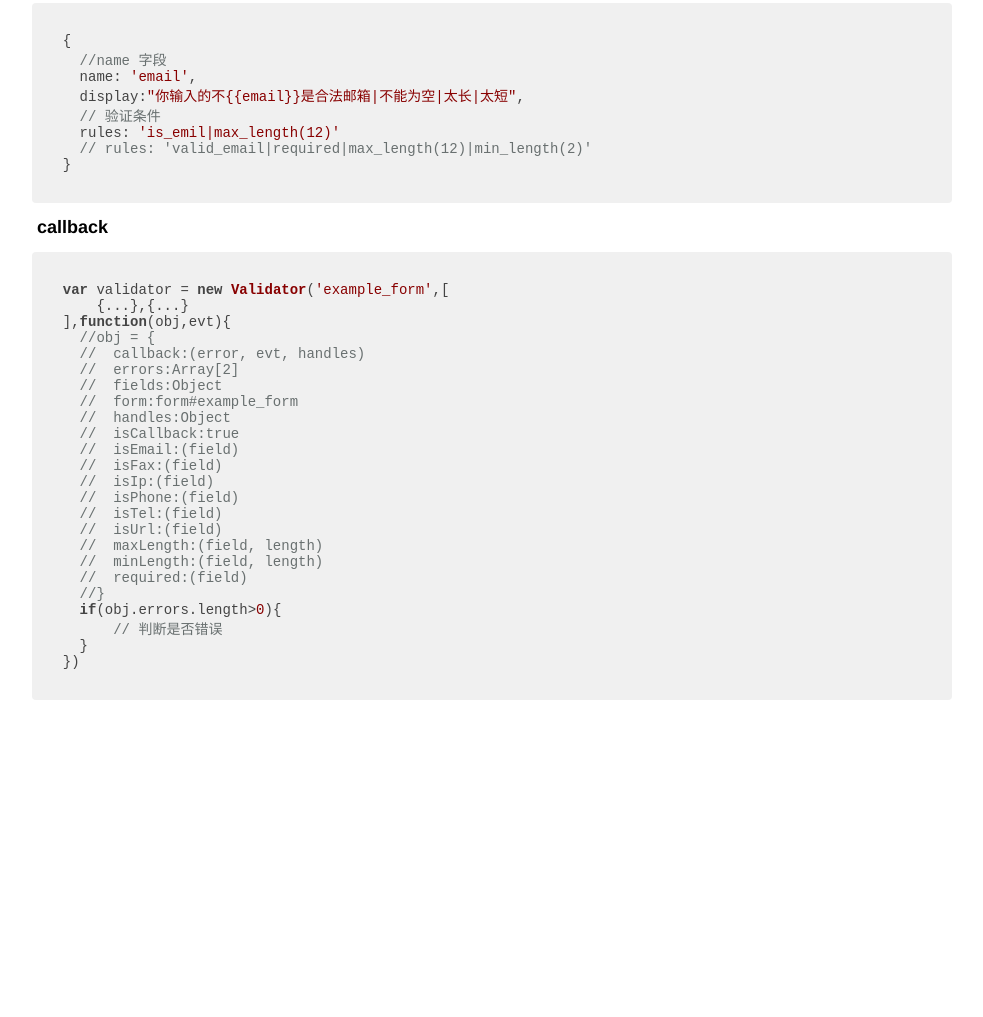
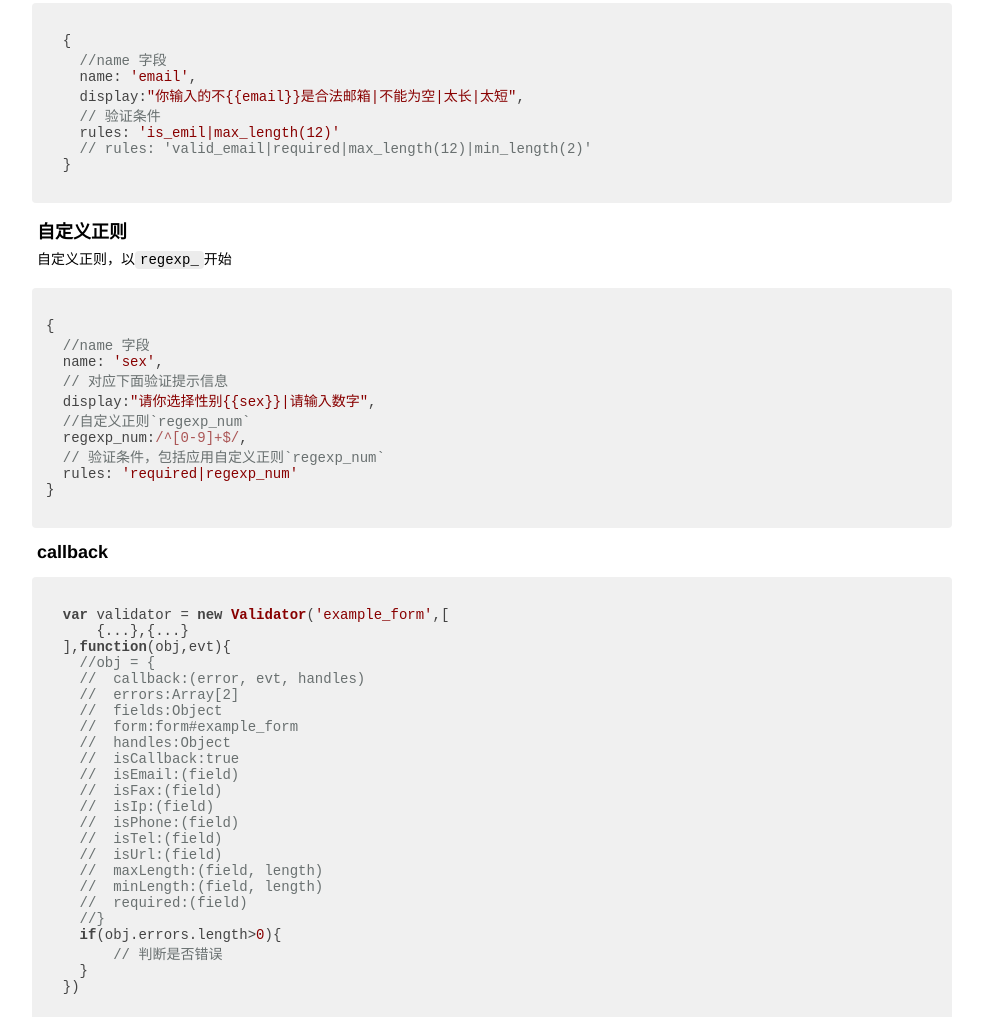
Before and after one commit to ysg1998/validator.js, a plain HTML site: page index.html in a window 1280 px wide. Shown: the part 3793-4810 px from the top of the page, without its empty margins (148-1131 px from the left). Before the commit the page ends 4690 px from the top, so only its background shows below. Drawn offline with nearby package versions, Linux system fonts and the light colour scheme; grey boxes are pictures that could not be loaded; a script that the page names is missing.

Commit message:
更新说明文档

```diff
--- a/index.html
+++ b/index.html
@@ -239,6 +239,25 @@
 </code></pre>
 
 
+<h4 class="title"><span>自定义正则</span></h4>
+<p> 自定义正则，以<code>regexp_</code>开始</p>
+
+<pre>
+<code class="js">
+{
+  //name 字段
+  name: 'sex',
+  // 对应下面验证提示信息
+  display:"请你选择性别{{sex}}|请输入数字",
+  //自定义正则`regexp_num`
+  regexp_num:/^[0-9]+$/,
+  // 验证条件，包括应用自定义正则`regexp_num`
+  rules: 'required|regexp_num'
+}
+
+</code></pre>
+
+
 <h4 class="title"><span>callback</span></h4>
 
 
```
Also changed, not shown: 1 other file.
